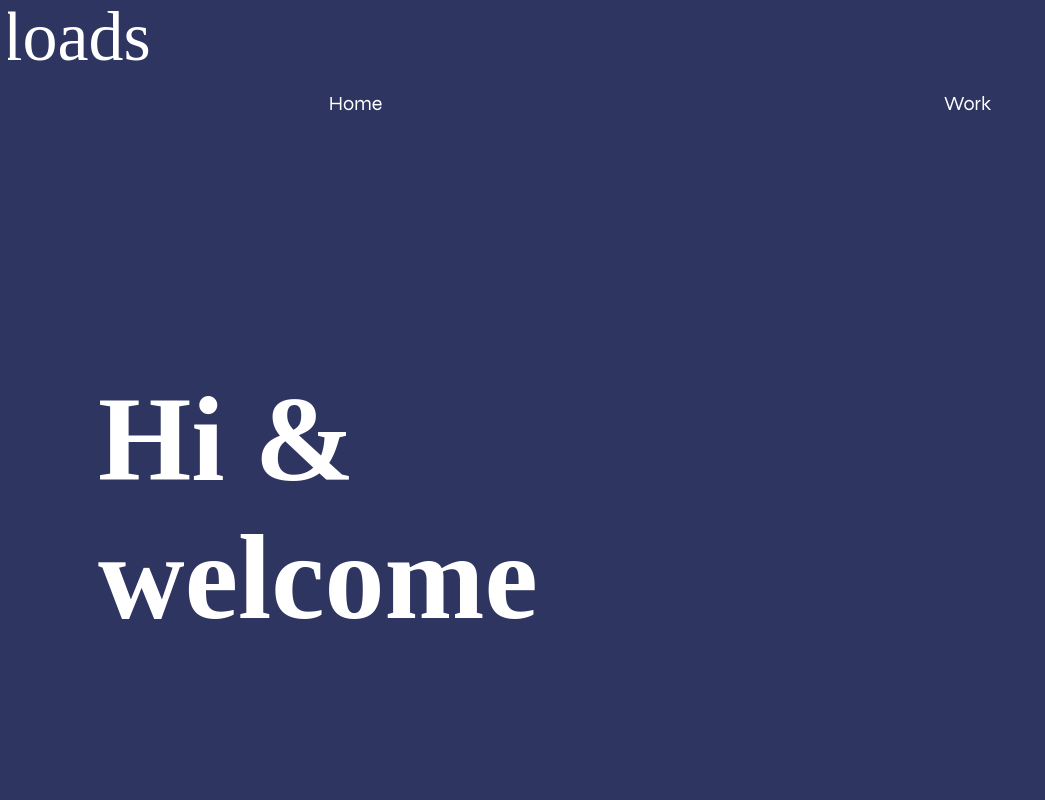
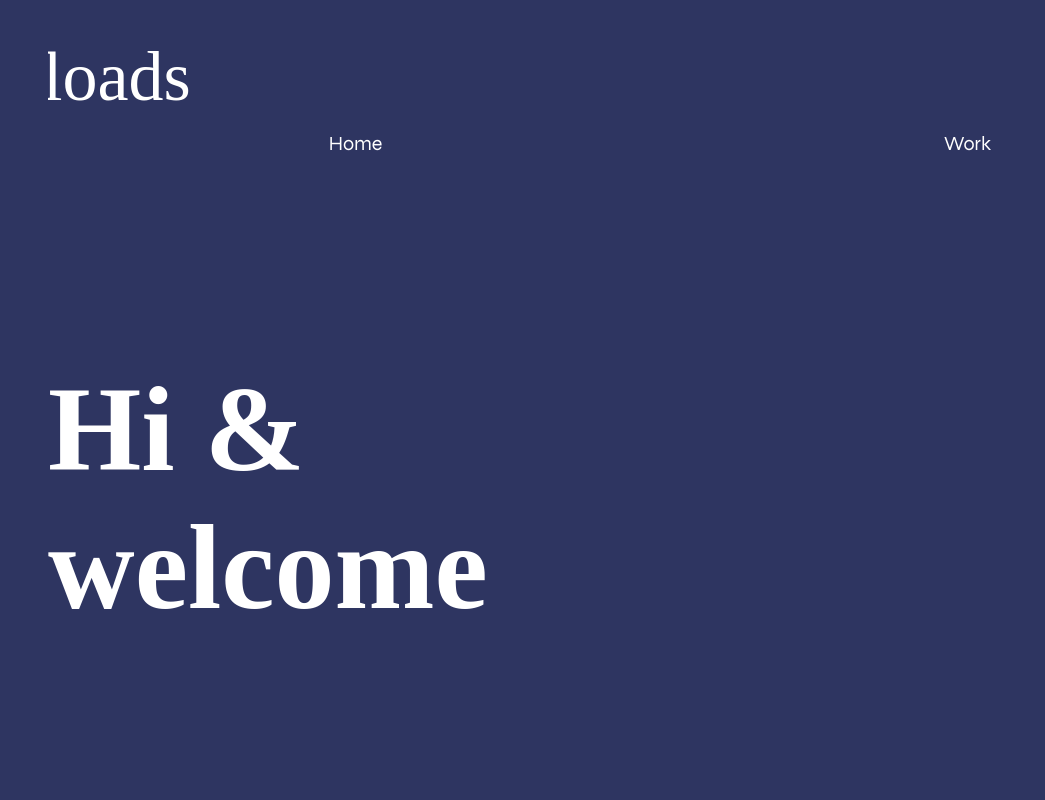
Before and after one commit to loadsof/cfu-a3, a plain HTML site: page index.html in a window 1280 px wide. Shown: the top 800 px of the page, without its empty margins (0-1045 px from the left). Drawn offline with Linux system fonts and the light colour scheme; files whose address does not match are found by name; a web font is replaced by a local one.

Commit message:
extra style

```diff
--- a/index.html
+++ b/index.html
@@ -37,14 +37,14 @@
 
 
     </header>
-
+    <div class="component about-component">
+        <h1>Hi & welcome</h1>
+    </div>
     </header>
 
     <main id="main">
 
-        <div class="component about-component">
-            <h1>Hi & welcome</h1>
-        </div>
+
 
 
         <hr>
@@ -53,7 +53,8 @@
         <div class="component about-component">
 
             <div style="color: #fff" class="tooltip"> My name is Michael
-                        <span class="tooltiptext">I enjoy 😀 <br>Walking up hills<br>Finding music<br>Skating down hills<br>Adding chilli🌶️</span>
+                <span class="tooltiptext">I enjoy 😀 <br>Walking up hills<br>Finding music<br>Skating down
+                    hills<br>Adding chilli🌶️</span>
 
 
             </div>
@@ -78,14 +79,15 @@
 
 
                 <div class="module-container">
-                    <img src= "assets/higgins-turn-01.gif" alt="alt text">
+                    <img src="assets/higgins-turn-01.gif" alt="alt text">
 
                     <div class="job-detail">
                         <h4><span style="color: #2E3561">About the project</span></h4>
                         <p>Higgins Turn is a small, artisan
                             woodturning business that
                             specialises in the making of custom wooden goods.<br>
-                                <br>This project involved complete brand identity with additional digital and print deign for Cal Hickenbotham and his woodturning passion project.</p>
+                            <br>This project involved complete brand identity with additional digital and print deign
+                            for Cal Hickenbotham and his woodturning passion project.</p>
                         <a href="">View Project</a>
                     </div>
 
--- a/style.css
+++ b/style.css
@@ -32,7 +32,10 @@ main {
 
 /* General Layout Stuff */
 
-
+.logo {
+padding-left: 40px;
+padding-top: 40px;
+}
 /* global header*/
 
 .site-name {
```
Lines whose indentation alone changed are shown as unchanged.
